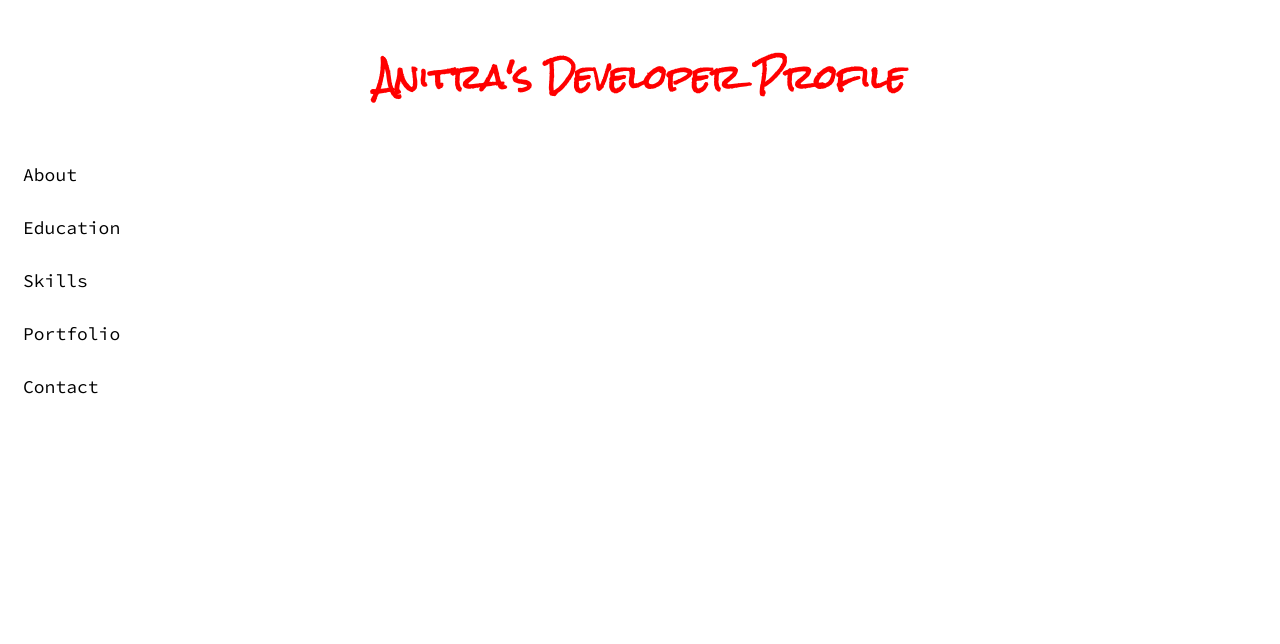
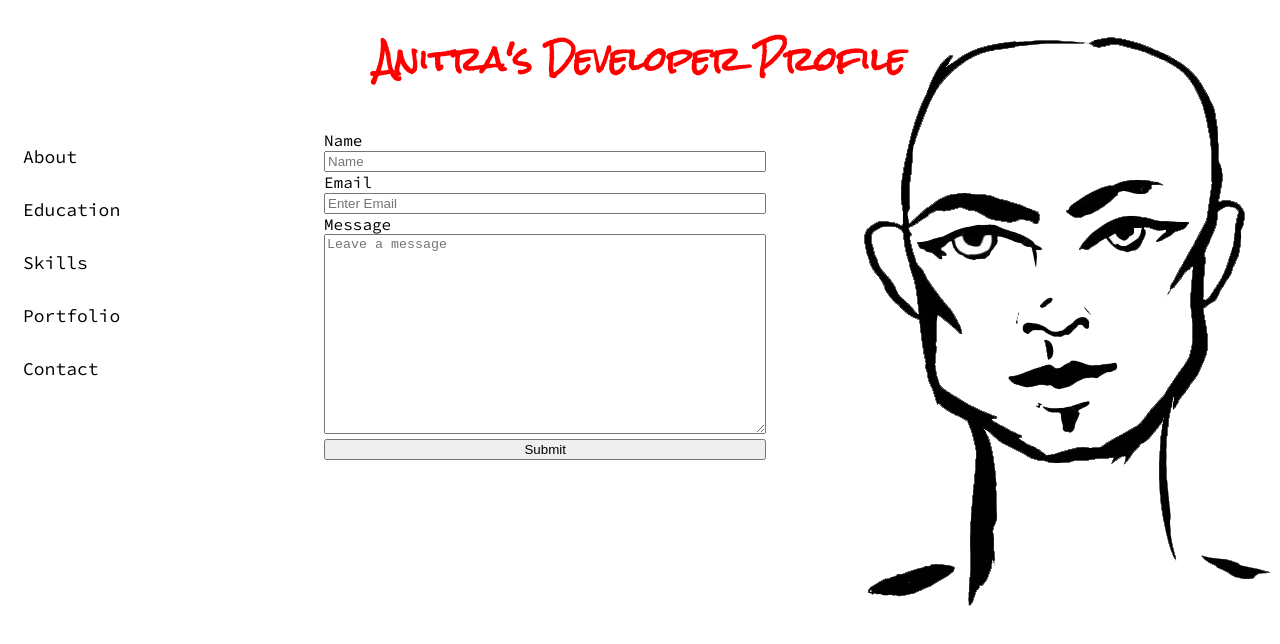
Before and after one commit to an1tra/an1tra.github.io, a plain HTML site: page Responsive-Portfolio/contact.html in a window 1280 px wide. Drawn offline with Linux system fonts and the light colour scheme.

Commit message:
Revisions

```diff
--- a/Responsive-Portfolio/Assets/CSS/HNB-styles.css
+++ b/Responsive-Portfolio/Assets/CSS/HNB-styles.css
@@ -3,10 +3,9 @@
 }
 
 body {
-    background-image: url("../images/profileavatar.jpg");
+    background-image: url("../images/avatar.png");
     background-repeat: no-repeat;
-    background-position-y: -10%;
-    background-position-x: 115%;
+    background-position: 100% 20%;
     font-family: 'Source Code Pro', monospace;  }
 
 header h1 {
@@ -15,7 +14,7 @@ header h1 {
 
 header {
     color: red;
-    padding: 10px;
+    padding: 0 10px 10px 10px;
     font-family: 'Rock Salt', cursive;
 
 }
--- a/Responsive-Portfolio/Assets/CSS/contact-styles.css
+++ b/Responsive-Portfolio/Assets/CSS/contact-styles.css
@@ -0,0 +1,21 @@
+section {
+
+    width:100%;
+
+}
+
+form {
+
+    display: block;
+    width: 50%;
+    margin: 0 auto;
+
+}
+
+input {
+    width: 70%;
+}
+
+textarea {
+    width: 70%;
+}
--- a/Responsive-Portfolio/contact.html
+++ b/Responsive-Portfolio/contact.html
@@ -8,7 +8,7 @@
     <link rel="stylesheet" type="text/css" href="assets/CSS/HNB-styles.css">
     <link rel="stylesheet" type="text/css" href="assets/CSS/contact-styles.css">
 
-    <title>Developer Profile</title>
+    <title>Developer Profile: Contact</title>
   </head>
   <body>
     <header><h1>Anitra's Developer Profile</h1></header>
@@ -24,8 +24,20 @@
       </nav>
 
       <section>
+        <form>
 
-        </section>
+          <label for="name">Name</label><br>
+          <input type="text" id="name" name="name" placeholder="Name">
+          <br>
+          <label for="email">Email</label><br>
+          <input type="email" id="email" name="email" placeholder="Enter Email">
+          <br>
+          <label for="message">Message</label><br>
+          <textarea id="message" name="message" placeholder="Leave a message" style="height:200px"></textarea>
+          <input type="submit" id="submit" name="submit" placeholder="Submit">
+        </form>
+
+      </section>
 
 
       </body>
```
Also changed, not shown: Responsive-Portfolio/about.html (+4 -1 lines), Responsive-Portfolio/Assets/Images/avatar.png (added), Responsive-Portfolio/Assets/Images/profileavatar.png (added).
